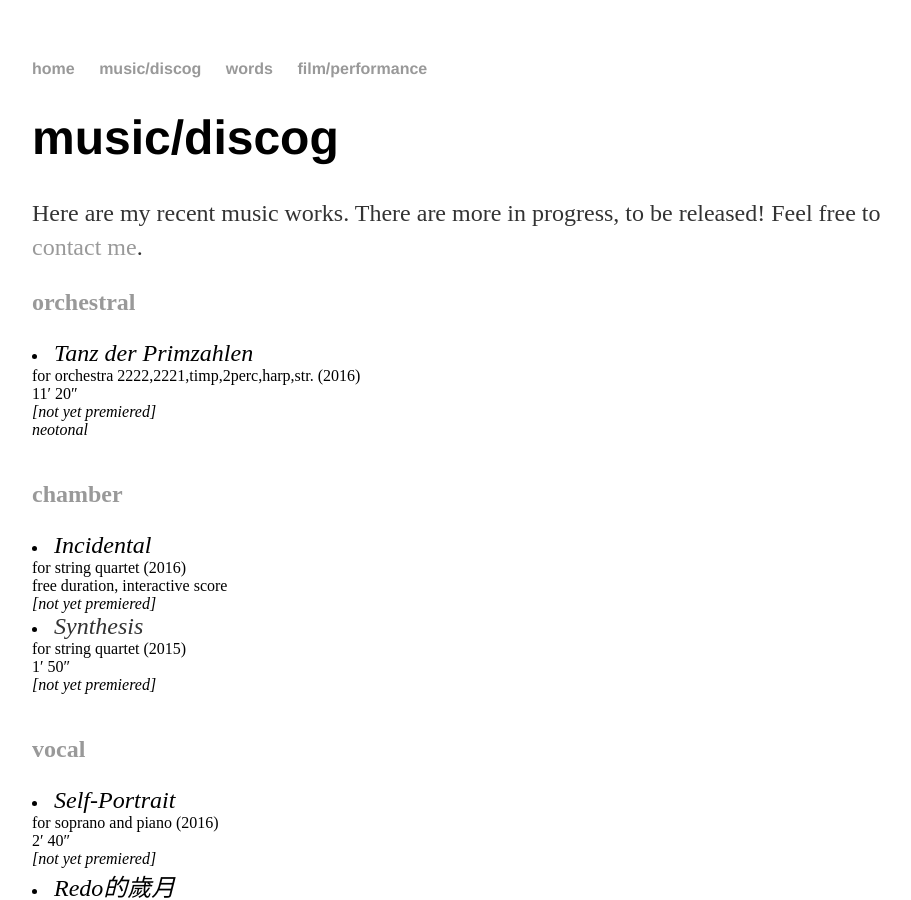
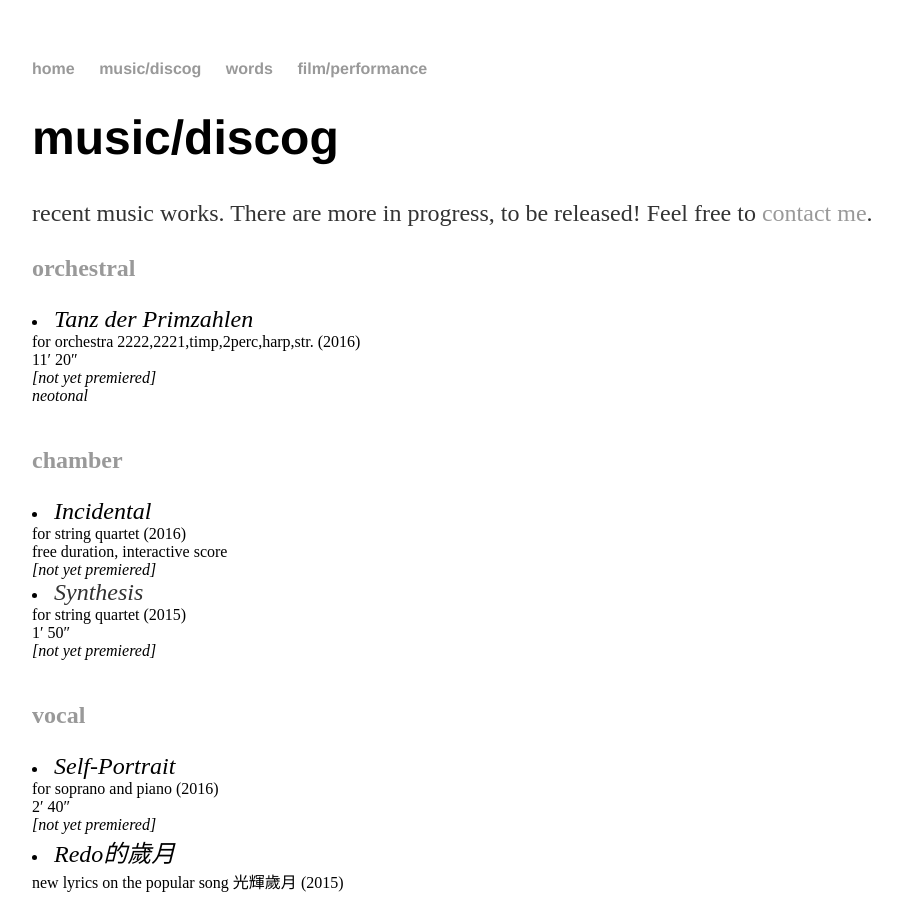
Before and after one commit to maksuihin/maksuihin.github.io, a Jekyll site: the page built from music.html, in a window 1280 px wide and 900 px high. Shown: the whole window, without its empty margins (160-1071 px from the left). Built offline with Jekyll 4.4.1, drawn with Linux system fonts in a browser that asks for light colours.

Commit message:
Update music.html

```diff
--- a/music.html
+++ b/music.html
@@ -6,7 +6,7 @@ title: music/discog by MAK, Sui-hin
 			<!--googleoff: all-->
 			<h1 class="robots-nocontent">music/discog</h1>
 			<!--googleon: all-->
-			<p>Here are my recent music works.
+			<p>recent music works.
 				There are more in progress, to be released!
 				Feel free to <a href="/contact">contact me</a>.</p>
 
```
Also changed, not shown: other parts of music.html (+2 -2 lines).
